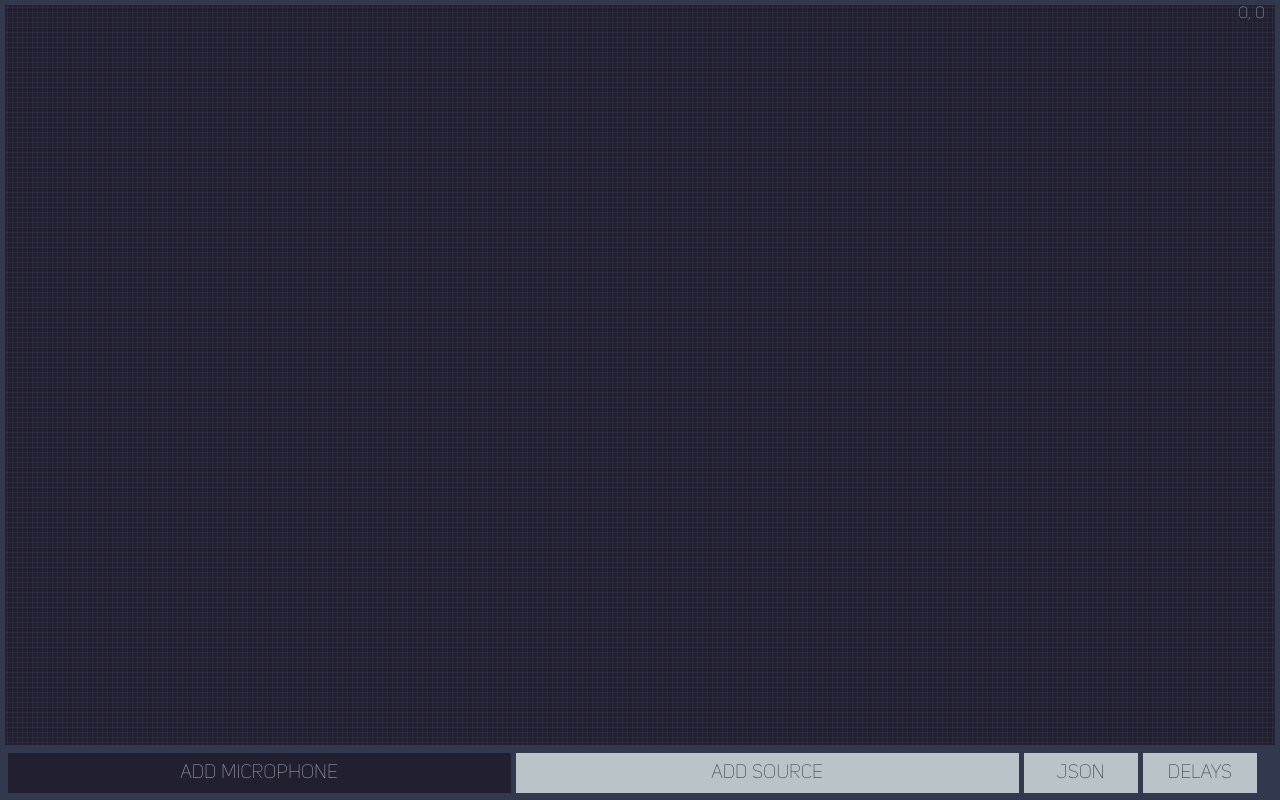
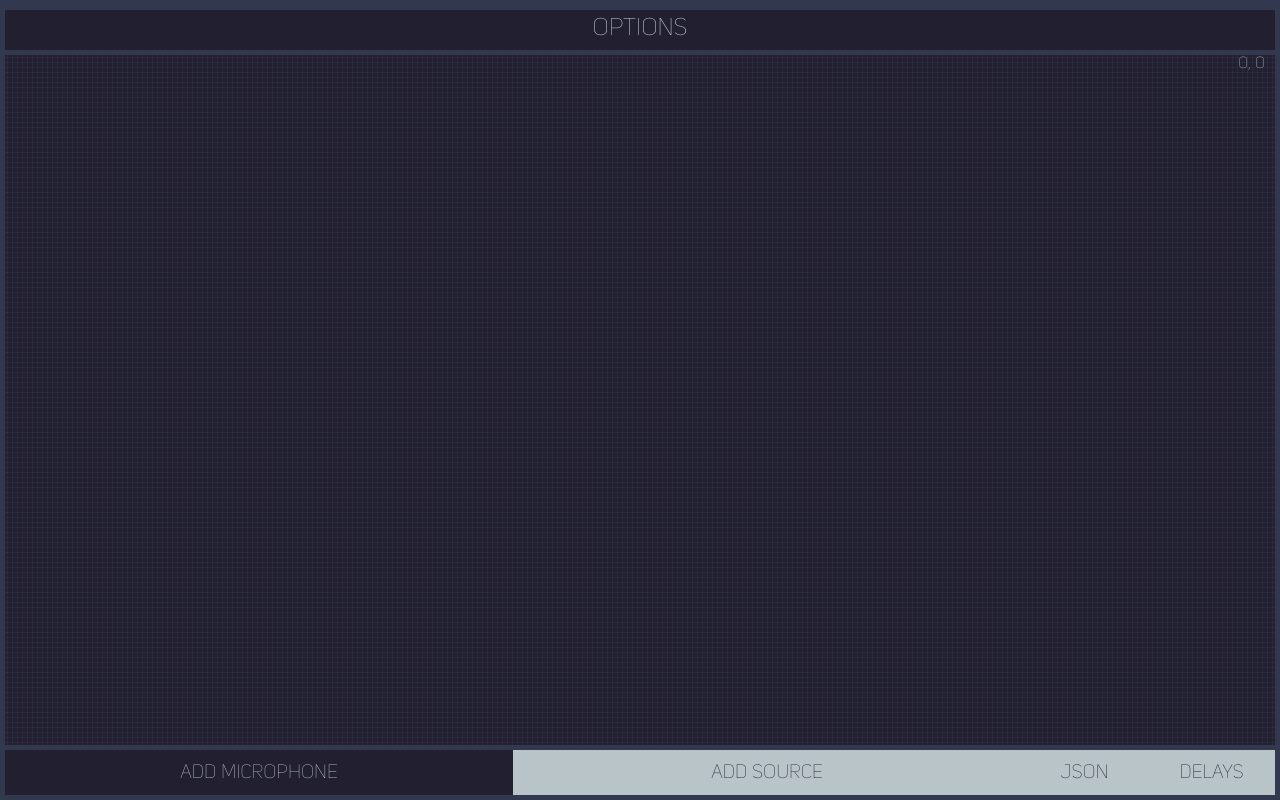
Before and after one commit to LysandreJik/SourceAdditionDelay, a React (Create React App) app: page / in a window 1280 px wide. Built offline with nearby package versions, Linux system fonts and the light colour scheme.

Commit message:
Added options with snaptogrid

```diff
--- a/src/App.js
+++ b/src/App.js
@@ -4,11 +4,7 @@ import "./App.css";
 import Canvas from "./components/Canvas";
 import Footer from "./components/Footer";
 import PointsController from "./controller/PointsController"
-
-import eeee from "./template";
-
-console.log(eeee);
-
+import Options from "./components/Options";
 
 export const pointsController = new PointsController();
 
@@ -16,6 +12,7 @@ class App extends Component {
 	render() {
 		return (
 			<div className="App">
+                <Options/>
 				<Canvas/>
 				<Footer/>
 			</div>
--- a/src/components/Canvas.js
+++ b/src/components/Canvas.js
@@ -1,6 +1,7 @@
 import React from 'react'
 import "../theme/Canvas.css";
 import {pointsController} from "../App";
+import {SnapToGrid} from "./Options";
 
 const SVG = require('svg.js');
 
@@ -19,7 +20,7 @@ export default class Canvas extends React.Component {
     addPoint(event) {
         if(event.target.id === "SvgjsSvg1001"){
             if (event.clientX > 30 && event.clientY > 30) {
-                pointsController.addPoint(event.clientX - 15, event.clientY - 15, pointsController.getMethod());
+                pointsController.addPoint(event.clientX - 15, event.clientY - 65, pointsController.getMethod());
                 this.setState({points: pointsController.getPoints()});
             }
         }
@@ -93,7 +94,7 @@ class MouseIndicator extends React.Component {
     }
 
     onMouseMove(e) {
-        this.setState({mouseLocation: {x: e.pageX - 15, y: e.pageY - 15}});
+        this.setState({mouseLocation: {x: e.pageX - 5, y: e.pageY - 55}});
     }
 
 
@@ -125,7 +126,7 @@ class Point extends React.Component {
     }
 
     onMouseDown(e) {
-        if(e.clientX - 30 < this.props.object.getX() && e.clientX + 30 > this.props.object.getX() && e.clientY - 30 < this.props.object.getY() && e.clientY + 30 > this.props.object.getY()){
+        if(e.clientX-15 - 30 < this.props.object.getX() && e.clientX-15 + 30 > this.props.object.getX() && e.clientY-65 - 30 < this.props.object.getY() && e.clientY-65 + 30 > this.props.object.getY()){
             this.dragging = true;
         }
     }
@@ -138,8 +139,14 @@ class Point extends React.Component {
     onMouseMove(e) {
         if (this.dragging) {
             this.props.hideLines();
-            this.props.object.setX(Math.round((e.clientX - 15)/10)*10);
-            this.props.object.setY(Math.round((e.clientY - 15)/10)*10);
+            if(SnapToGrid > 0){
+                this.props.object.setX(Math.round((e.clientX - 15)/SnapToGrid)*SnapToGrid);
+                this.props.object.setY(Math.round((e.clientY - 65)/SnapToGrid)*SnapToGrid);
+            }else{
+                this.props.object.setX(Math.round((e.clientX - 15)));
+                this.props.object.setY(Math.round((e.clientY - 65)));
+            }
+
             this.setState({update: !this.state.update});
         }
     }
--- a/src/components/Options.js
+++ b/src/components/Options.js
@@ -0,0 +1,51 @@
+import React from 'react'
+import '../theme/Options.css'
+
+export let SnapToGrid = 0;
+
+export default class Options extends React.Component{
+
+    constructor(props){
+        super(props);
+
+        this.onMouseLeave = this.onMouseLeave.bind(this);
+        this.onMouseOver = this.onMouseOver.bind(this);
+
+        this.state = {displayOptions: false, snapToGrid: 0};
+    }
+
+    onMouseOver(){
+        this.setState({displayOptions: true})
+    }
+
+    onMouseLeave(){
+        this.setState({displayOptions: false})
+    }
+
+    get options(){
+        return(
+            <div className="Options__div">
+                {/*<div>*/}
+                    {/*<div>Show Lines</div>*/}
+                {/*</div>*/}
+                <div>
+                    <div>Snap to grid :</div>
+                    <input className="Options__snapToGridInput" id="SnapToGridInput" defaultValue={SnapToGrid}/>
+                    <button className="Options__snapToGridValidate" onClick={() => {SnapToGrid = document.getElementById('SnapToGridInput').value}}>OK</button>
+                </div>
+            </div>
+        )
+    }
+
+    render(){
+        return(
+            <div className={"Options" + (this.state.displayOptions ? " Options--big" : "")} onMouseOver={this.onMouseOver} onMouseLeave={this.onMouseLeave}>
+                {this.state.displayOptions ?
+                    this.options
+                    :
+                    <div className="Options__header Options__text">Options</div>
+                }
+            </div>
+        )
+    }
+}
--- a/src/theme/Canvas.css
+++ b/src/theme/Canvas.css
@@ -2,7 +2,7 @@
     background-color: #211f30;
     position: relative;
     width: 100%;
-    height: calc(100% - 50px);
+    height: calc(100% - 100px);
 }
 
 .Point {
--- a/src/theme/Footer.css
+++ b/src/theme/Footer.css
@@ -1,20 +1,24 @@
 .Footer{
     position: relative;
     width: 100%;
+    border-top: 5px solid #32384d;
     height: 50px;
-    border-top: 5px solid #32384d;
 }
 
 .Footer__button{
     position: relative;
-    width: calc(40% - 5px);
+    width: 40%;
     background-color: #b9c4c9;
     border: none;
-    height: 40px;
+    height: 45px;
     transition: all 0.5s;
-    margin: 2.5px;
     color: #211f30;
+}
 
+.Footer__button:hover{
+    background-color: #211f30;
+    transition: all 0.5s;
+    color: #b9c4c9;
 }
 
 .Footer__button--selected{
@@ -24,5 +28,5 @@
 }
 
 .Footer__button--small{
-    width: 9%;
+    width: 10%;
 }
--- /dev/null
+++ b/src/theme/Options.css
@@ -0,0 +1,47 @@
+
+.Options{
+    width: 100%;
+    height: 40px;
+    background-color: #211f30;
+    margin: 5px 0;
+    color: #b9c4c9;
+    text-align: center;
+    font-family: Uni;
+    font-size: 150%;
+    user-select: none;
+    transition: 0.5s all;
+}
+
+.Options--big{
+    height: 90px;
+}
+
+.Options__header{
+    padding: 5px;
+}
+
+.Options__div{
+    display: flex;
+    flex-direction: row;
+    justify-content: space-around;
+}
+
+.Options__snapToGridInput{
+    background-color: #211f30;
+    border: none;
+    border-bottom: 1px dotted #b9c4c9;
+    color: #b9c4c9;
+    margin: 20px;
+    font-family: Uni;
+    font-size: 70%;
+    font-style: italic;
+}
+
+.Options__snapToGridValidate{
+    background-color: #211f30;
+    border: 1px solid #b9c4c9;
+    color: #b9c4c9;
+    cursor: pointer;
+    font-size: 40%;
+    padding: 5px 10px;
+}
```
